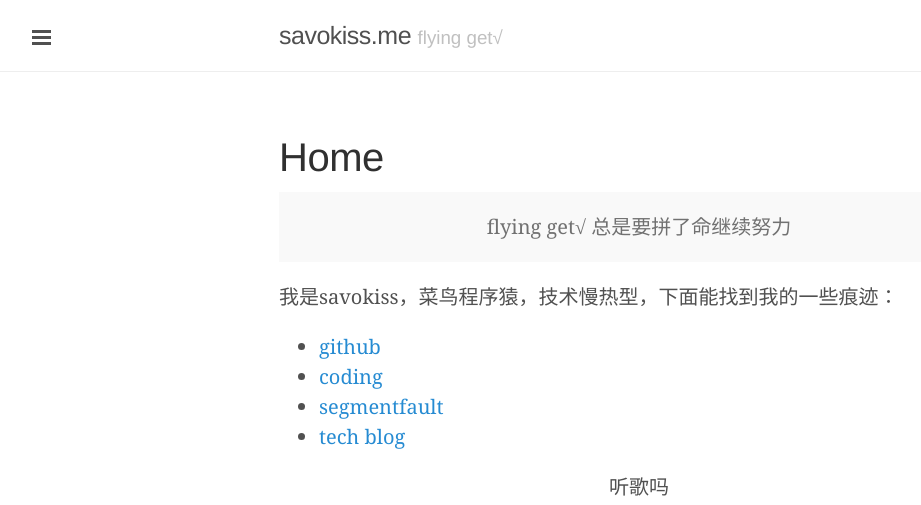
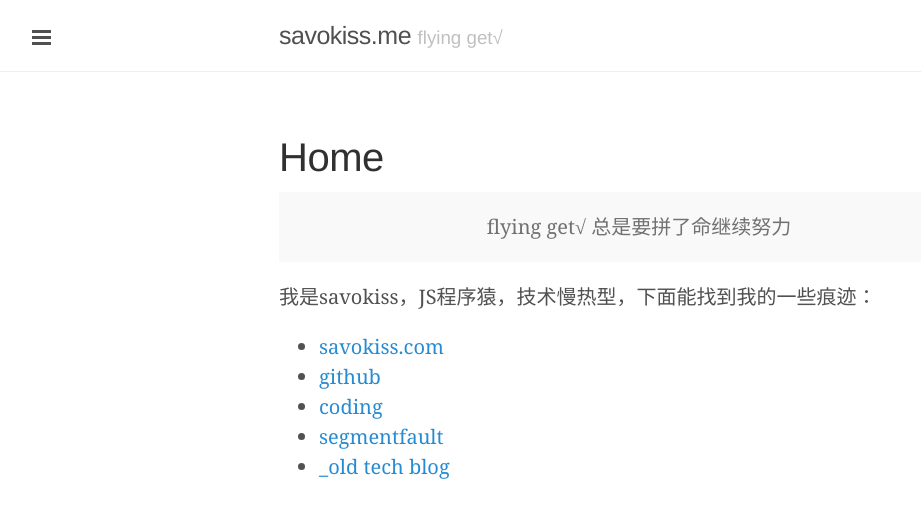
Before and after one commit to jaynaruto/jaynaruto.github.io, a Jekyll site: the page built from index.html, in a window 1280 px wide. Shown: the top 505 px of the page, without its empty margins (1-922 px from the left). Built offline with Jekyll 4.4.1, drawn with Linux system fonts in a browser that asks for light colours; Markdown is read by kramdown in place of the engine named in the settings; the list of posts is cut into pages by our own code; comment, search, counter and statistics services are not loaded.

Commit message:
Update index.html

```diff
--- a/index.html
+++ b/index.html
@@ -7,13 +7,14 @@ title: Home
   flying get√ 总是要拼了命继续努力
 </p>
 
-<p>我是savokiss，菜鸟程序猿，技术慢热型，下面能找到我的一些痕迹：</p>
+<p>我是savokiss，JS程序猿，技术慢热型，下面能找到我的一些痕迹：</p>
 
 <ul>
+  <li><a href="http://savokiss.com" target="_blank">savokiss.com</a></li>
   <li><a href="http://github.com/savokiss" target="_blank">github</a></li>
   <li><a href="https://coding.net/u/savokiss" target="_blank">coding</a></li>
   <li><a href="http://segmentfault.com/u/savokiss" target="_blank">segmentfault</a></li>
-  <li><a href="http://cnblogs.com/savokiss" target="_blank">tech blog</a></li>
+  <li><a href="http://cnblogs.com/savokiss" target="_blank">_old tech blog</a></li>
 </ul>
 
 <p class="text-center">听歌吗</p>
```
